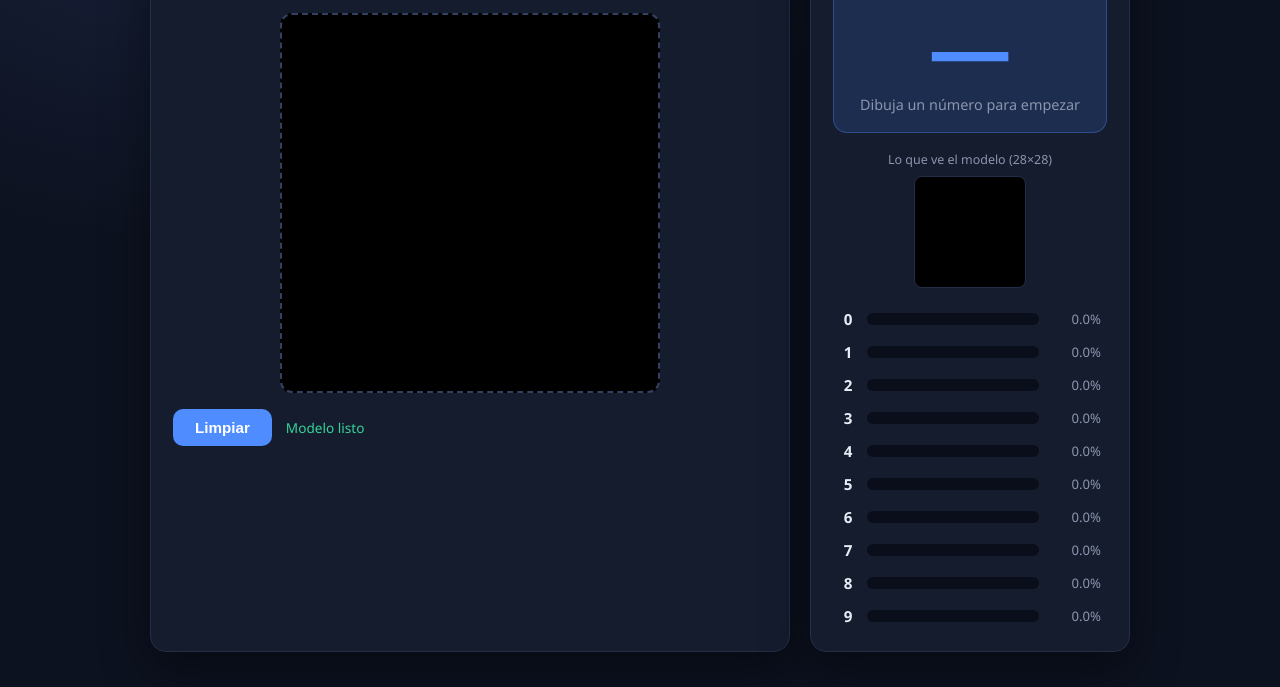
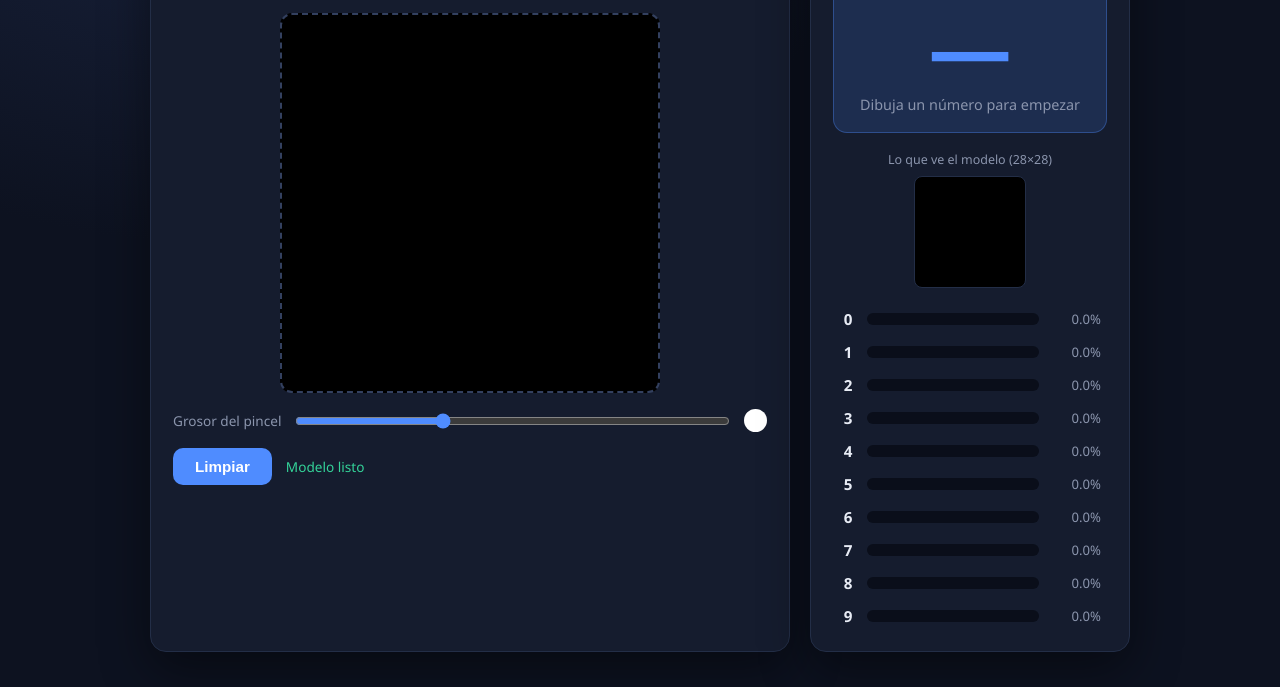
Before and after one commit to Adrian-asandym/predice_numero, a plain HTML site: page index.html in a window 1280 px wide. Shown: the part 113-800 px from the top of the page. Drawn offline with Linux system fonts and the light colour scheme; no server answers.

Commit message:
segundo paso

```diff
--- a/app.js
+++ b/app.js
@@ -7,6 +7,8 @@ const confidence = document.getElementById("confidence");
 const barsList = document.getElementById("bars");
 const statusEl = document.getElementById("status");
 const clearBtn = document.getElementById("clear-btn");
+const brushSize = document.getElementById("brush-size");
+const brushDot = document.getElementById("brush-dot");
 
 const WORK = 280;
 const offscreen = document.createElement("canvas");
@@ -45,6 +47,14 @@ for (let i = 0; i < 10; i++) {
   barRows.push({ row, fill, pct });
 }
 
+function applyBrushWidth() {
+  const pct = Number(brushSize.value) / 100;
+  padCtx.lineWidth = Math.max(4, pad.width * pct);
+  const dotSize = Math.max(4, pad.getBoundingClientRect().width * pct);
+  brushDot.style.width = dotSize + "px";
+  brushDot.style.height = dotSize + "px";
+}
+
 function setupCanvas() {
   const rect = pad.getBoundingClientRect();
   const dpr = window.devicePixelRatio || 1;
@@ -54,7 +64,7 @@ function setupCanvas() {
   padCtx.lineJoin = "round";
   padCtx.strokeStyle = "#ffffff";
   padCtx.fillStyle = "#ffffff";
-  padCtx.lineWidth = Math.max(10, pad.width * 0.06);
+  applyBrushWidth();
   clearPad();
 }
 
@@ -118,6 +128,7 @@ function endStroke() {
 pad.addEventListener("pointerup", endStroke);
 pad.addEventListener("pointercancel", endStroke);
 clearBtn.addEventListener("click", clearPad);
+brushSize.addEventListener("input", applyBrushWidth);
 
 function renderPreview(input) {
   const data = previewImage.data;
--- a/index.html
+++ b/index.html
@@ -15,6 +15,11 @@
       </header>
       <div class="canvas-wrap">
         <canvas id="pad"></canvas>
+      </div>
+      <div class="brush-control">
+        <label for="brush-size">Grosor del pincel</label>
+        <input type="range" id="brush-size" min="2" max="14" step="1" value="6">
+        <span id="brush-dot" aria-hidden="true"></span>
       </div>
       <div class="actions">
         <button id="clear-btn" type="button">Limpiar</button>
--- a/style.css
+++ b/style.css
@@ -77,6 +77,33 @@ body {
   border: 2px dashed #33405f;
   cursor: crosshair;
   touch-action: none;
+}
+
+.brush-control {
+  display: flex;
+  align-items: center;
+  gap: 14px;
+}
+
+.brush-control label {
+  color: var(--text-dim);
+  font-size: 0.85rem;
+  white-space: nowrap;
+}
+
+#brush-size {
+  flex: 1;
+  accent-color: var(--accent);
+  cursor: pointer;
+}
+
+#brush-dot {
+  width: 12px;
+  height: 12px;
+  border-radius: 50%;
+  background: #ffffff;
+  flex: 0 0 auto;
+  transition: width 0.1s ease, height 0.1s ease;
 }
 
 .actions {
```
